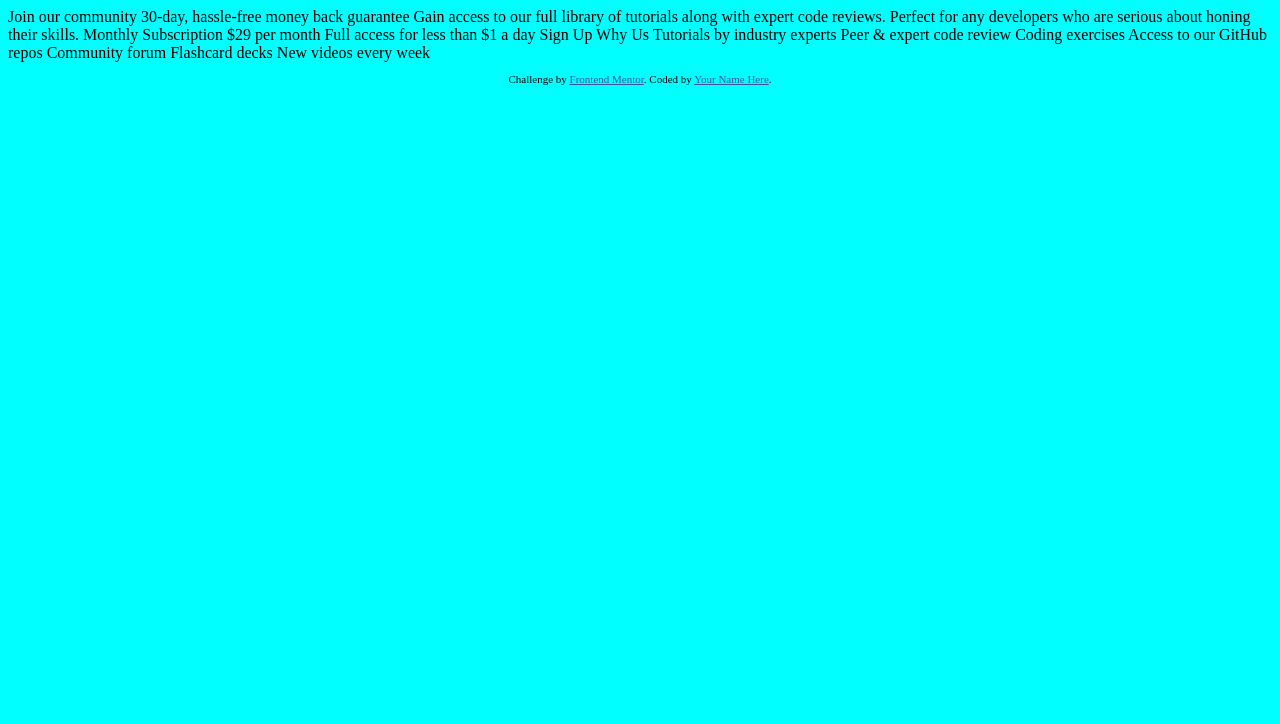
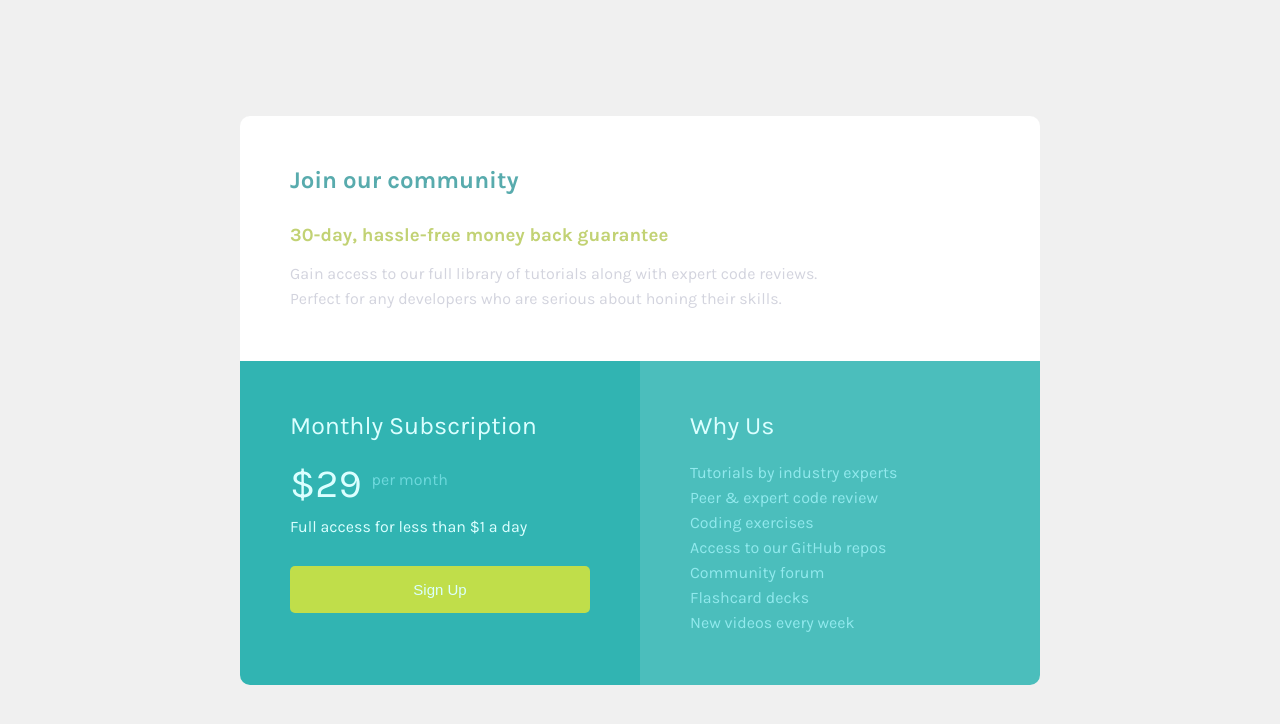
Before and after one commit to NikunjPatel-10/single-price-grid-component-master, a plain HTML site: page index.html in a window 1280 px wide. Drawn offline with Linux system fonts and the light colour scheme.

Commit message:
design of single price card

```diff
--- a/assets/scss/Base/_colors.scss
+++ b/assets/scss/Base/_colors.scss
@@ -0,0 +1,18 @@
+$bg-color:hsl(0deg 0% 94%);
+$bg-container-color:hsl(0deg 0% 100%);
+$main-heading-color:hsl(181deg 34% 51%);
+$sub-heading-color:hsl(70deg 51% 64%);
+
+
+// for description
+$description-text-color:hsl(235deg 14% 85%);
+
+
+// for subscription-section
+
+
+// for info section
+
+
+$subscription-bg-color: hsl(179deg 57% 45%);
+$info-bg-color : hsl(179deg 47% 52%);
--- a/assets/scss/Base/_global.scss
+++ b/assets/scss/Base/_global.scss
@@ -1,3 +1,31 @@
-body{
-    background-color: aqua;
+// universal css
+* {
+    margin: 0px;
+    padding: 0px;
+    box-sizing: border-box;
 }
+
+html,
+body {
+    height: 100%;
+    width: 100%;
+    overflow: hidden;
+    font-family: 'Karla', sans-serif;
+}
+
+
+.d-flex {
+    display: flex;
+}
+
+.justify-content-center {
+    justify-content: center;
+}
+
+.align-items-center {
+    align-items: center;
+}
+
+.flex-column{
+    flex-direction: column;
+}
--- a/assets/scss/Base/_index.scss
+++ b/assets/scss/Base/_index.scss
@@ -1,3 +1,4 @@
 @import 'variable';
 @import 'global';
 @import 'colors';
+@import 'mixin'
--- a/assets/scss/Base/_variable.scss
+++ b/assets/scss/Base/_variable.scss
@@ -0,0 +1,3 @@
+
+
+$conatiner-width:800px
--- a/assets/scss/layout/_card.scss
+++ b/assets/scss/layout/_card.scss
@@ -0,0 +1,127 @@
+.main-wrapper {
+    height: 100%;
+    width: 100%;
+    background-color: $bg-color;
+}
+
+.container {
+    width: $conatiner-width;
+    border-radius: 10px;
+    overflow: hidden;
+}
+
+.description-wrapper {
+    background-color: $bg-container-color;
+    padding: 50px;
+
+    h1 {
+        color: $main-heading-color;
+        margin-bottom: 30px;
+    }
+
+    h3 {
+        color: $sub-heading-color;
+        margin-bottom: 15px;
+    }
+
+}
+
+.description-text {
+    color: hsl(235deg 14% 85%);
+    line-height: 25px;
+}
+
+.detail-wrapper {
+
+    .subscription-wrapper {
+        background-color: $subscription-bg-color;
+        width: 50%;
+        padding: 50px;
+
+        .subscription-header {
+            font-size: 25px;
+            color: hsl(180deg 100% 93%);
+            margin-bottom: 20px;
+        }
+
+        .price{
+            font-size: 40px;
+            color: hsl(180deg 100% 93%)
+
+        }
+
+        .price-text{
+           color: hsl(182deg 62% 65%);
+           text-align: center;
+           padding: 10px;
+        }
+        .subscription-text{
+            color: hsl(180deg 100% 93%) ;
+            margin-top: 10px;
+            margin-bottom: 30px;
+        }
+        button{
+            background-color: hsl(72deg 69% 58%);
+            color:  hsl(180deg 100% 93%) ;
+            width: 100%;
+            border: none;
+            outline: none;
+            padding: 15px ;
+            border-radius: 5px;
+            font-size: 15px;
+            cursor: pointer;
+        }
+
+    }
+
+    .info-wrapper {
+        background-color: $info-bg-color;
+        width: 50%;
+        padding: 50px;
+
+        .question-text {
+            font-size: 25px;
+            color: hsl(180deg 100% 93%);
+            margin-bottom: 20px;
+        }
+
+        .info-text {
+            color: hsl(183deg 72% 75%);
+            line-height: 25px;
+        }
+    }
+
+}
+
+@media only screen and (max-width: 576px) {
+
+    .container{
+       margin: 20px;
+    }
+
+
+
+    .detail-wrapper{
+        display: flex;
+        flex-direction: column;
+
+
+        .subscription-wrapper{
+            width: 100%;
+            padding: 25px;
+        }
+        .info-wrapper{
+            width: 100%;
+            padding: 25px;
+        }
+    }
+
+    .description-wrapper{
+        padding: 25px;
+    }
+
+
+
+
+
+}
--- a/index.html
+++ b/index.html
@@ -1,45 +1,65 @@
 <!DOCTYPE html>
 <html lang="en">
+
 <head>
   <meta charset="UTF-8">
-  <meta name="viewport" content="width=device-width, initial-scale=1.0"> <!-- displays site properly based on user's device -->
+  <meta name="viewport" content="width=device-width, initial-scale=1.0">
+  <!-- displays site properly based on user's device -->
 
   <link rel="icon" type="image/png" sizes="32x32" href="./images/favicon-32x32.png">
-  <link rel="stylesheet" href="assets/css/style.css">
+  <link href="https://fonts.googleapis.com/css2?&family=Karla:ital,wght@0,300;0,400;0,500;0,600;0,700;0,800;1,200;1,300;1,400;1,500;1,600;1,700;1,800&family=Merriweather:wght@900&family=Montserrat:ital,wght@0,200;0,300;0,400;0,500;0,600;0,700;0,800;1,200;1,300;1,400;1,500;1,600;1,700&display=swap" rel="stylesheet">
+  <link rel="stylesheet" href="css/style.css">
   <title>Frontend Mentor | Single Price Grid Component</title>
 
   <!-- Feel free to remove these styles or customise in your own stylesheet 👍 -->
   <style>
-    .attribution { font-size: 11px; text-align: center; }
-    .attribution a { color: hsl(228, 45%, 44%); }
+    .attribution {
+      font-size: 11px;
+      text-align: center;
+    }
+
+    .attribution a {
+      color: hsl(228, 45%, 44%);
+    }
   </style>
 </head>
+
 <body>
-  Join our community
+  <div class="main-wrapper d-flex justify-content-center align-items-center">
+    <section class="container">
+      <div class="description-wrapper">
+        <h1>Join our community</h1>
 
-  30-day, hassle-free money back guarantee
+        <h3>30-day, hassle-free money back guarantee</h3>
 
-  Gain access to our full library of tutorials along with expert code reviews.
-  Perfect for any developers who are serious about honing their skills.
+        <p class="description-text">Gain access to our full library of tutorials along with expert code reviews. <br>
+          Perfect for any developers who are serious about honing their skills.</p>
+      </div>
+      <div class="detail-wrapper d-flex">
+        <div class="subscription-wrapper">
+          <p class="subscription-header"> Monthly Subscription </p>
+          <div class="d-flex">
+            <div class="price">$29</div>
+            <div class="price-text">per month</div>
+          </div>
 
-  Monthly Subscription
-
-  &dollar;29 per month
-
-  Full access for less than &dollar;1 a day
-
-  Sign Up
-
-  Why Us
-
-  Tutorials by industry experts
-  Peer &amp; expert code review
-  Coding exercises
-  Access to our GitHub repos
-  Community forum
-  Flashcard decks
-  New videos every week
-
+          <p class="subscription-text">Full access for less than $1 a day</p>
+          <button> Sign Up </button>
+        </div>
+        <div class="info-wrapper">
+          <p class="question-text"> Why Us </p>
+          <p class="info-text"> Tutorials by industry experts<br>
+            Peer &amp; expert code review<br>
+            Coding exercises <br>
+            Access to our GitHub repos <br>
+            Community forum <br>
+            Flashcard decks <br>
+            New videos every week
+          </p>
+        </div>
+      </div>
+    </section>
+  </div>
   <footer>
     <p class="attribution">
       Challenge by <a href="https://www.frontendmentor.io?ref=challenge" target="_blank">Frontend Mentor</a>.
@@ -47,4 +67,5 @@
     </p>
   </footer>
 </body>
+
 </html>
```
Also changed, not shown: assets/css/style.css (deleted), css/style.css (added), 2 other files.
